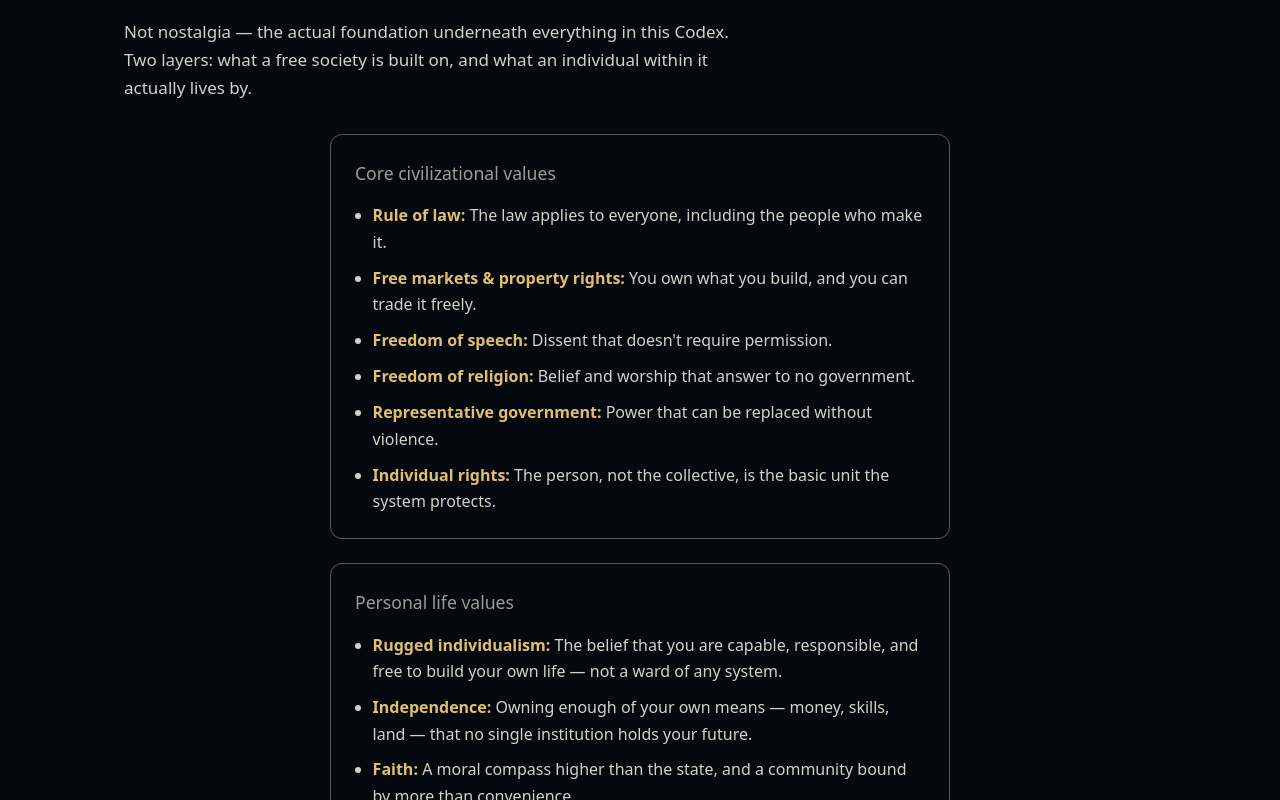
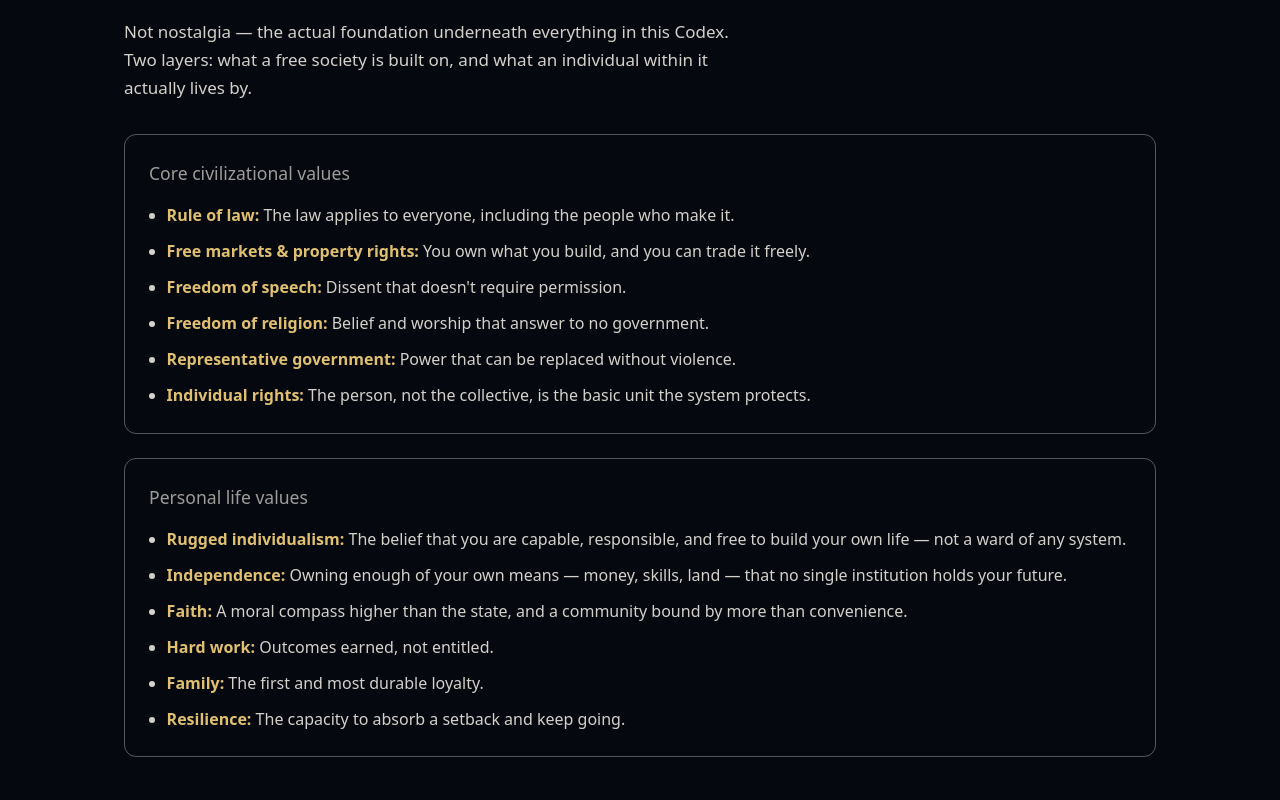
Before and after one commit to ROGUEDCSS/sovereign, a Next.js app: page / in a window 1280 px wide. Shown: the part 1260-2060 px from the top of the page. Built offline with nearby package versions, Linux system fonts and the light colour scheme.

Commit message:
Make the Western values cards full width instead of maxWidth 620

```diff
--- a/src/app/page.tsx
+++ b/src/app/page.tsx
@@ -150,7 +150,7 @@ export default function Home() {
               what a free society is built on, and what an individual within it actually lives by.
             </p>
 
-            <div style={{ display: "flex", flexDirection: "column", gap: "1.5rem", maxWidth: 620, margin: "0 auto" }}>
+            <div style={{ display: "flex", flexDirection: "column", gap: "1.5rem" }}>
               <div style={{ border: "1px solid var(--border-strong)", borderRadius: "12px", padding: "1.5rem" }}>
                 <h3 style={{ fontSize: "var(--size-h4)", fontWeight: 500, color: "var(--text-3)", marginBottom: "0.9rem" }}>
                   Core civilizational values
```
